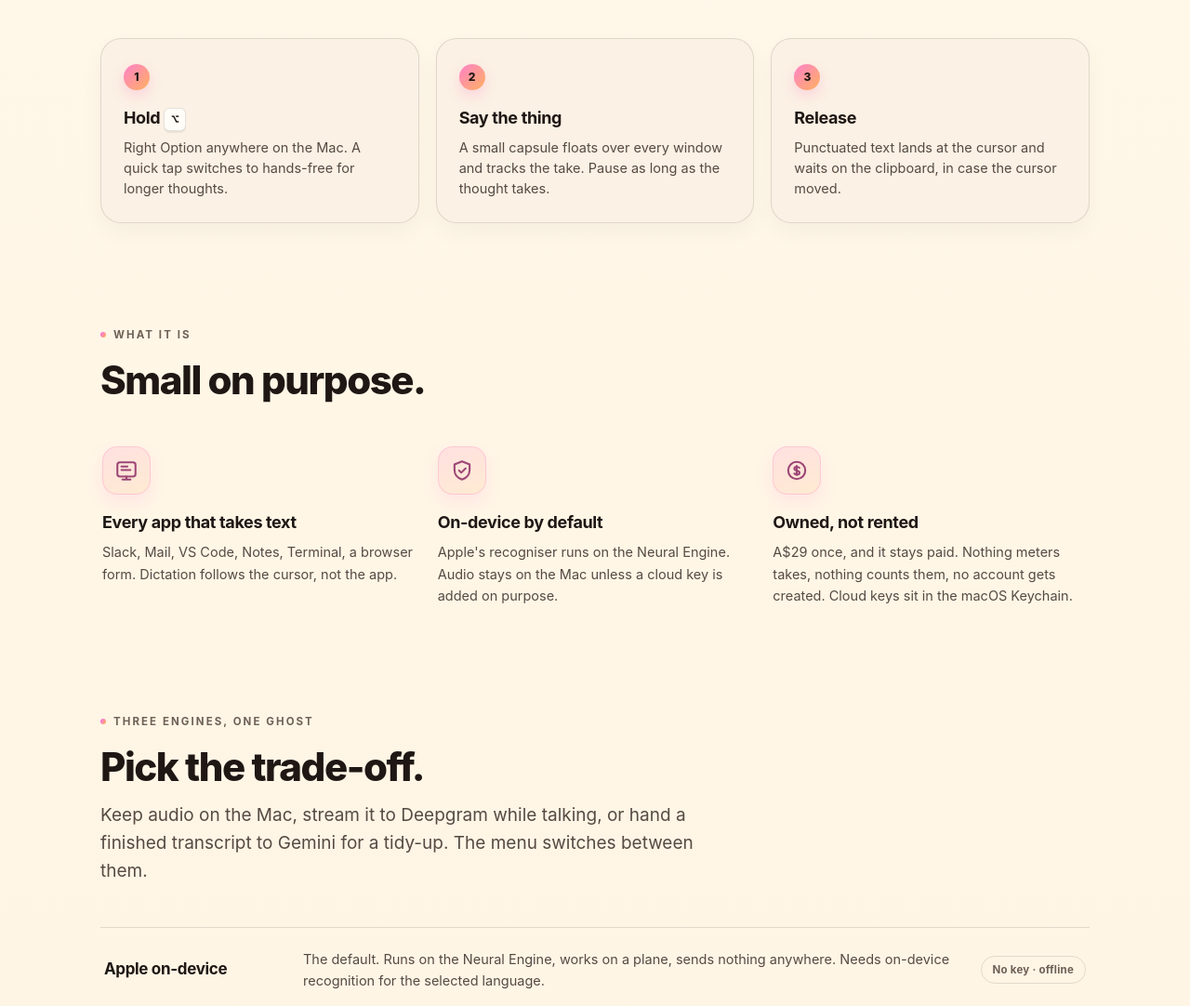
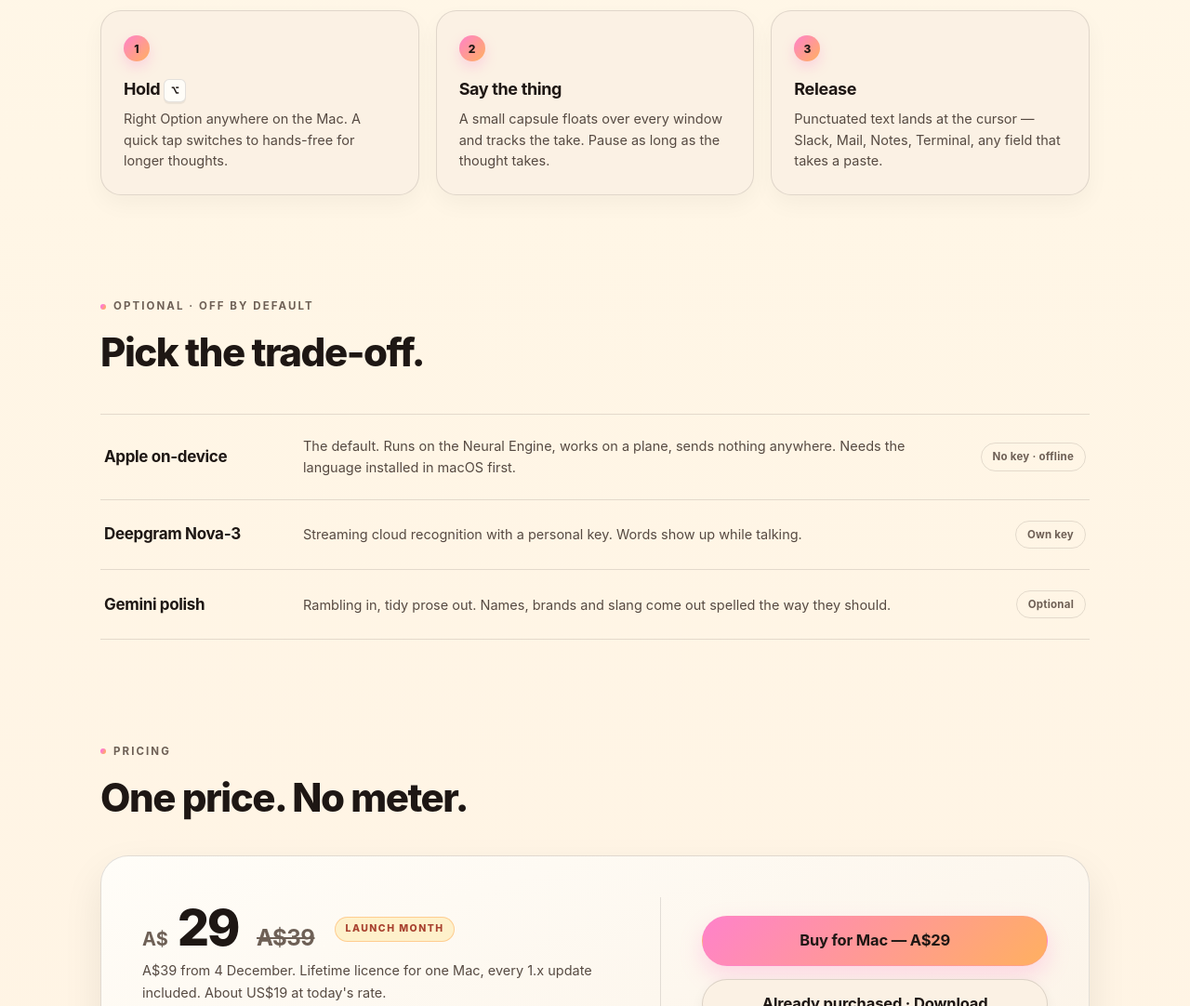
Before and after one commit to pibulus/talktype-mac, a plain HTML site: page site/index.html in a window 1280 px wide. Shown: the part 1565-2647 px from the top of the page at 93% size. Drawn offline with Linux system fonts and the light colour scheme.

Commit message:
style: 💅 cut the pitch layer, say the same thing in fewer words
Cole, Stacey and Vince each read the page independently. Where they agreed, it
was unambiguous:

- The "Small on purpose." section is gone. All three cards restated the h1, the
  hero lede and the pricing card. The one useful clause (Slack, Mail, Notes,
  Terminal) moved into step 3.
- The trust strip loses "Universal" and "English + Spanish" — both repeated
  below, and the language line narrows the audience at the decision point. The
  popover already shows an EN/ES toggle.
- Hero lede: 34 words -> 19. It was asking a phone reader to compare two engines
  they had not met yet.
- The engines lede is deleted. "Pick the trade-off." is the best headline on the
  page; the 38 words under it read the table aloud before the table.
- FAQ opens on "Where does the audio go?" instead of leading with a defence
  against an objection nobody arrived with.
- Checkout: the pay button says the price ("Pay A$29") and the loudest pill is
  "Support" instead of an exit door back to the marketing page.
- thanks.html loses the sandbox architecture talk at the moment of maximum
  impatience.

Also fixed a regression I introduced: "types for you" broke the one voice law
kept in the brief.

index 671 -> 555 words. Marketing surface 1102 -> 949. Support and privacy
untouched — reference pages, not pitch.

```diff
--- a/site/app.js
+++ b/site/app.js
@@ -34,7 +34,7 @@
       checkout.dataset.state = 'idle';
       checkout.disabled = false;
       checkout.removeAttribute('aria-busy');
-      label.textContent = 'Continue to secure payment';
+      label.textContent = 'Pay A$29';
     };
 
     // Returning from Square can restore this page from bfcache with the button
--- a/site/index.html
+++ b/site/index.html
@@ -93,7 +93,7 @@
           { "@type": "Question", "name": "Why a DMG instead of the Mac App Store?", "acceptedAnswer": { "@type": "Answer", "text": "The App Store edition can hear a shortcut, but it cannot type into another app. Pasting at the cursor needs a permission Apple only grants outside the sandbox. The direct build is notarized by Apple and opens without a warning." } },
           { "@type": "Question", "name": "Where does the audio go?", "acceptedAnswer": { "@type": "Answer", "text": "Nowhere by default. Apple's on-device recogniser keeps it on the Mac. Cloud engines only run when a Deepgram or Gemini key is added, and then audio goes straight from the Mac to that provider, never through a TalkType server, because there is no TalkType server." } },
           { "@type": "Question", "name": "What happens after payment?", "acceptedAnswer": { "@type": "Answer", "text": "Square sends a receipt, and the confirmation page holds the download plus install steps. The same DMG stays at https://mac.talktype.app/downloads/TalkType.dmg, so a lost copy is never a lost purchase." } },
-          { "@type": "Question", "name": "Does it work in password fields?", "acceptedAnswer": { "@type": "Answer", "text": "No, by design. macOS blocks anything that types for you inside a password box, and TalkType does not try to get around that. Anywhere a paste lands, dictation lands." } },
+          { "@type": "Question", "name": "Does it work in password fields?", "acceptedAnswer": { "@type": "Answer", "text": "No, by design. macOS blocks anything that types inside a password box, and TalkType does not try to get around that. Anywhere a paste lands, dictation lands." } },
           { "@type": "Question", "name": "Which Macs are supported?", "acceptedAnswer": { "@type": "Answer", "text": "macOS 13 Ventura or newer, Apple Silicon or Intel. The DMG carries one universal binary." } }
         ]
       }
@@ -132,16 +132,14 @@
       <img class="hero-ghost" src="assets/ghost.svg" alt="">
       <div class="kicker" style="margin-top: 22px"><span class="dot" aria-hidden="true"></span> macOS menu bar · one payment</div>
       <h1 class="display">Hold Option.<br>Speak. <span class="grad">Release.</span></h1>
-      <p class="lede">A ghost lives in the menu bar and turns speech into clean text at the cursor. Apple on-device by default. Deepgram or Gemini when the words matter more than the wait.</p>
+      <p class="lede">A ghost in the menu bar. Talk into any app and clean text lands at the cursor. On-device by default, nothing uploaded.</p>
       <div class="hero-actions">
         <a class="pill pill-hot" href="/buy">Buy for Mac — A$29</a>
         <a class="pill pill-quiet" href="#how">See how it works</a>
       </div>
       <div class="trust">
         <span>Notarized by Apple</span><i aria-hidden="true"></i>
-        <span>Universal · Apple Silicon + Intel</span><i aria-hidden="true"></i>
-        <span>macOS 13 or newer</span><i aria-hidden="true"></i>
-        <span>English + Spanish</span>
+        <span>macOS 13 or newer</span>
       </div>
 
       <!-- product stage -->
@@ -205,41 +203,7 @@
         <div class="step">
           <span class="n">3</span>
           <h3>Release</h3>
-          <p>Punctuated text lands at the cursor and waits on the clipboard, in case the cursor moved.</p>
-        </div>
-      </div>
-    </div>
-  </section>
-
-  <!-- ───────────────────────────── features ───────────────────────────── -->
-  <section class="section">
-    <div class="wrap">
-      <div style="max-width: 640px">
-        <div class="kicker"><span class="dot" aria-hidden="true"></span> What it is</div>
-        <h2 class="section-title" style="margin-top: 16px">Small on purpose.</h2>
-      </div>
-
-      <div class="features">
-        <div class="feature">
-          <span class="glyph" aria-hidden="true">
-            <svg viewBox="0 0 24 24" fill="none" stroke="currentColor" stroke-width="1.9" stroke-linecap="round" stroke-linejoin="round"><rect x="3" y="4" width="18" height="14" rx="2.5"/><path d="M8 21h8M12 18v3"/><path d="M7 8h6M7 11.5h9"/></svg>
-          </span>
-          <h3>Every app that takes text</h3>
-          <p>Slack, Mail, VS Code, Notes, Terminal, a browser form. Dictation follows the cursor, not the app.</p>
-        </div>
-        <div class="feature">
-          <span class="glyph" aria-hidden="true">
-            <svg viewBox="0 0 24 24" fill="none" stroke="currentColor" stroke-width="1.9" stroke-linecap="round" stroke-linejoin="round"><path d="M12 3 4.5 6v5.5c0 4.6 3.2 8 7.5 9.5 4.3-1.5 7.5-4.9 7.5-9.5V6z"/><path d="m9 12 2.2 2.2L15.5 10"/></svg>
-          </span>
-          <h3>On-device by default</h3>
-          <p>Apple's recogniser runs on the Neural Engine. Audio stays on the Mac unless a cloud key is added on purpose.</p>
-        </div>
-        <div class="feature">
-          <span class="glyph" aria-hidden="true">
-            <svg viewBox="0 0 24 24" fill="none" stroke="currentColor" stroke-width="1.9" stroke-linecap="round" stroke-linejoin="round"><circle cx="12" cy="12" r="8.5"/><path d="M12 7.5v9M14.6 9.4c-.6-.7-1.5-1.1-2.6-1.1-1.4 0-2.4.8-2.4 1.9 0 1.2 1 1.7 2.6 2 1.6.3 2.6.8 2.6 2 0 1.1-1 1.9-2.6 1.9-1.1 0-2-.4-2.6-1.1"/></svg>
-          </span>
-          <h3>Owned, not rented</h3>
-          <p>A$29 once, and it stays paid. Nothing meters takes, nothing counts them, no account gets created. Cloud keys sit in the macOS Keychain.</p>
+          <p>Punctuated text lands at the cursor — Slack, Mail, Notes, Terminal, any field that takes a paste.</p>
         </div>
       </div>
     </div>
@@ -249,25 +213,24 @@
   <section class="section" id="engines">
     <div class="wrap">
       <div style="max-width: 640px">
-        <div class="kicker"><span class="dot" aria-hidden="true"></span> Three engines, one ghost</div>
+        <div class="kicker"><span class="dot" aria-hidden="true"></span> Optional · off by default</div>
         <h2 class="section-title" style="margin-top: 16px">Pick the trade-off.</h2>
-        <p class="lede">Keep audio on the Mac, stream it to Deepgram while talking, or hand a finished transcript to Gemini for a tidy-up. The menu switches between them.</p>
       </div>
 
       <div class="engines">
         <div class="engine-row">
           <h3>Apple on-device</h3>
-          <p>The default. Runs on the Neural Engine, works on a plane, sends nothing anywhere. Needs on-device recognition for the selected language.</p>
+          <p>The default. Runs on the Neural Engine, works on a plane, sends nothing anywhere. Needs the language installed in macOS first.</p>
           <span class="badge">No key · offline</span>
         </div>
         <div class="engine-row">
           <h3>Deepgram Nova-3</h3>
-          <p>Streaming cloud recognition with a personal key. Words appear while speaking, which makes long takes feel shorter.</p>
+          <p>Streaming cloud recognition with a personal key. Words show up while talking.</p>
           <span class="badge">Own key</span>
         </div>
         <div class="engine-row">
           <h3>Gemini polish</h3>
-          <p>An optional pass that turns rambling into tidy prose, with a custom vocabulary for names, brands and slang.</p>
+          <p>Rambling in, tidy prose out. Names, brands and slang come out spelled the way they should.</p>
           <span class="badge">Optional</span>
         </div>
       </div>
@@ -312,11 +275,11 @@
       </div>
 
       <div class="faq">
-        <details open>
+        <details>
           <summary>Why a DMG instead of the Mac App Store?</summary>
           <p>The App Store edition can hear a shortcut, but it cannot type into another app. Pasting at the cursor needs a permission Apple only grants outside the sandbox. The direct build is notarized by Apple and opens without a warning.</p>
         </details>
-        <details>
+        <details open>
           <summary>Where does the audio go?</summary>
           <p>Nowhere by default. Apple's on-device recogniser keeps it on the Mac. Cloud engines only run when a Deepgram or Gemini key is added, and then audio goes straight from the Mac to that provider — never through a TalkType server, because there is no TalkType server.</p>
         </details>
@@ -326,7 +289,7 @@
         </details>
         <details>
           <summary>Does it work in password fields?</summary>
-          <p>No, by design. macOS blocks anything that types for you inside a password box, and TalkType does not try to get around that. Anywhere a paste lands, dictation lands.</p>
+          <p>No, by design. macOS blocks anything that types inside a password box, and TalkType does not try to get around that. Anywhere a paste lands, dictation lands.</p>
         </details>
         <details>
           <summary>Which Macs are supported?</summary>
```
Also changed, not shown: site/buy.html (+3 -3 lines), site/support.html (+1 -1 lines), site/thanks.html (+2 -2 lines).
